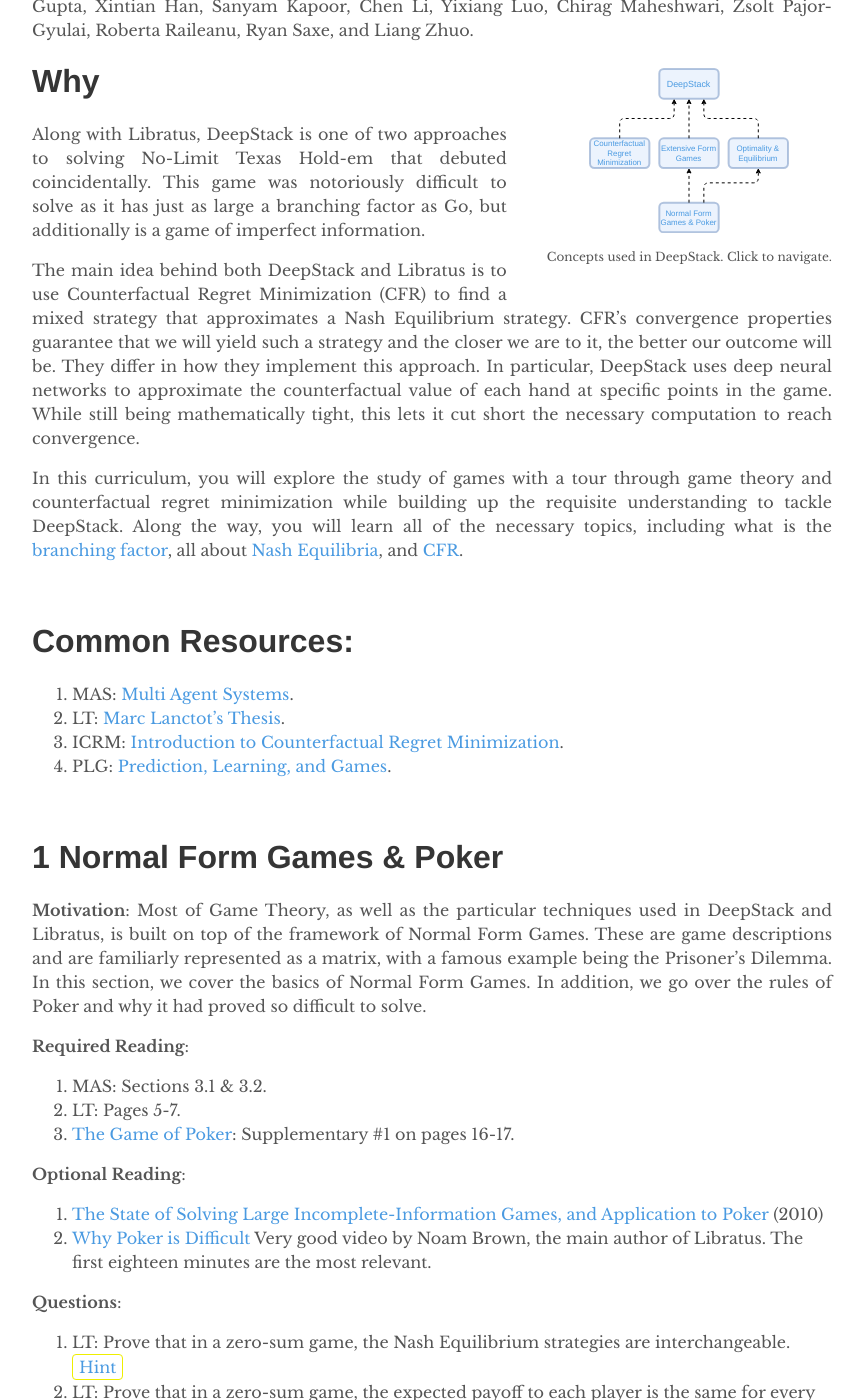
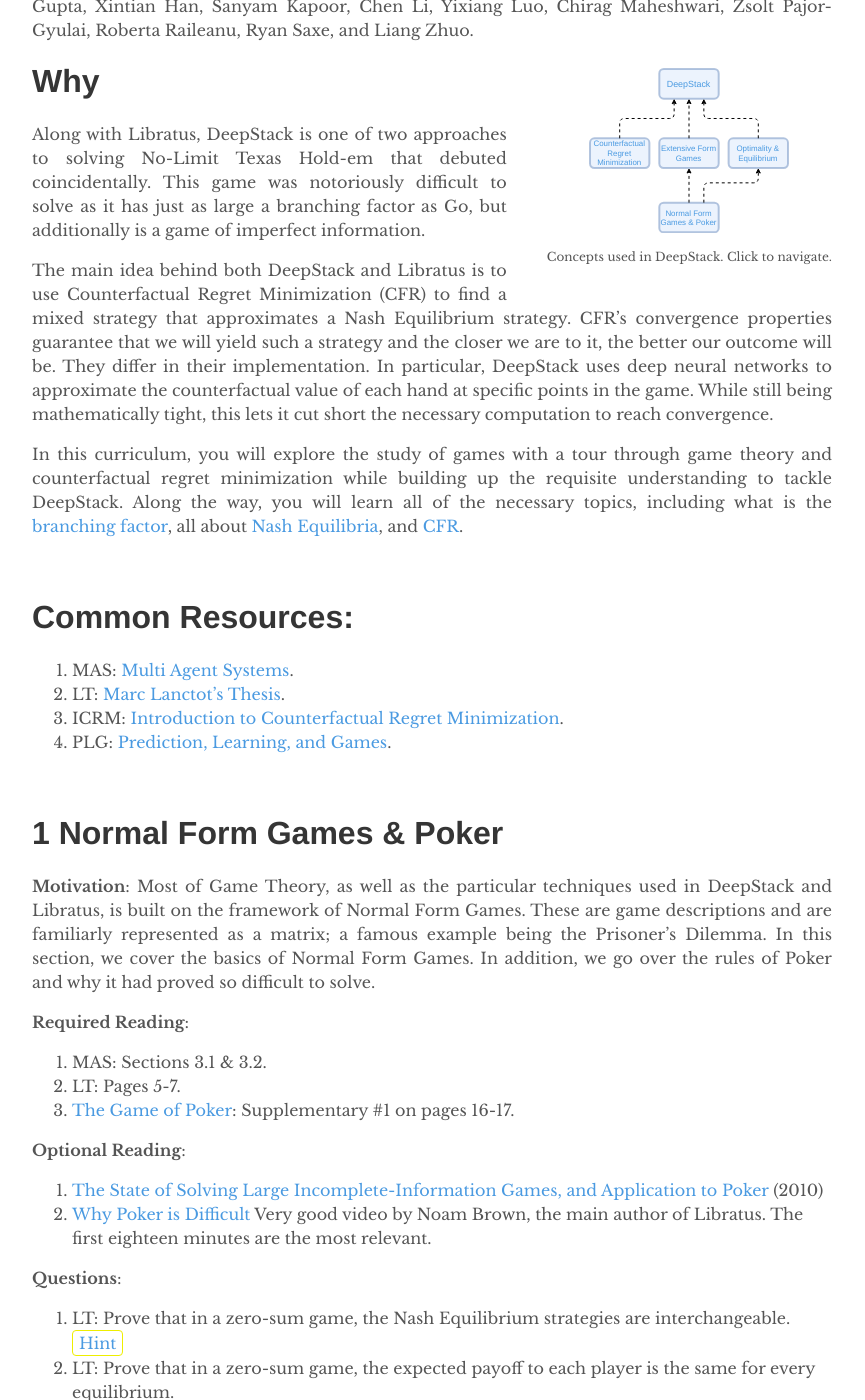
Before and after one commit to depthfirstlearning/depthfirstlearning.com, a Jekyll site: the page built from _posts/2018-07-10-DeepStack.markdown, in a window 1280 px wide and 1400 px high, scrolled down 627 px. Shown: the whole window, without its empty margins (208-1073 px from the left). Built offline with Jekyll 4.4.1, drawn with Linux system fonts in a browser that asks for light colours; formulas are drawn with MathJax 3; some of the changed text lies outside the part shown.

Commit message:
More edits

```diff
--- a/_posts/2018-07-10-DeepStack.markdown
+++ b/_posts/2018-07-10-DeepStack.markdown
@@ -35,8 +35,8 @@
 The main idea behind both DeepStack and Libratus is to use Counterfactual Regret
 Minimization (CFR) to find a mixed strategy that approximates a Nash Equilibrium
 strategy. CFR's convergence properties guarantee that we will yield such a strategy
-and the closer we are to it, the better our outcome will be. They differ in how
-they implement this approach. In particular, DeepStack uses deep neural networks
+and the closer we are to it, the better our outcome will be. They differ in
+their implementation. In particular, DeepStack uses deep neural networks
 to approximate the counterfactual value of each hand at specific points in the
 game. While still being mathematically tight, this lets it cut short
 the necessary computation to reach convergence.
@@ -59,9 +59,9 @@
 <br>
 # 1 Normal Form Games & Poker
   **Motivation**: Most of Game Theory, as well as the particular techniques used in
-  DeepStack and Libratus, is built on top of the framework of Normal Form
-  Games. These are game descriptions and are familiarly represented as a matrix,
-  with a famous example being the Prisoner's Dilemma. In this section, we cover
+  DeepStack and Libratus, is built on the framework of Normal Form
+  Games. These are game descriptions and are familiarly represented as a matrix;
+  a famous example being the Prisoner's Dilemma. In this section, we cover
   the basics of Normal Form Games. In addition, we go over the rules of Poker and
   why it had proved so difficult to solve.
 
@@ -182,7 +182,7 @@
   Extensive Form Games are an answer to this question. While this representation
   of a game always has a comparable Normal Form, it's much more natural to reason
   about sequential games in this format. Examples include familiar ones like Go,
-  but also more exotic games like Magic: The Gathering and Civilization. This
+  but also more exotic games like Magic: The Gathering, and Civilization. This
   section is imperative as Poker is best described as an Extensive Form Game.
 
   **Required Reading**:
```
Also changed, not shown: other parts of _posts/2018-07-10-DeepStack.markdown (+4 -4 lines).
